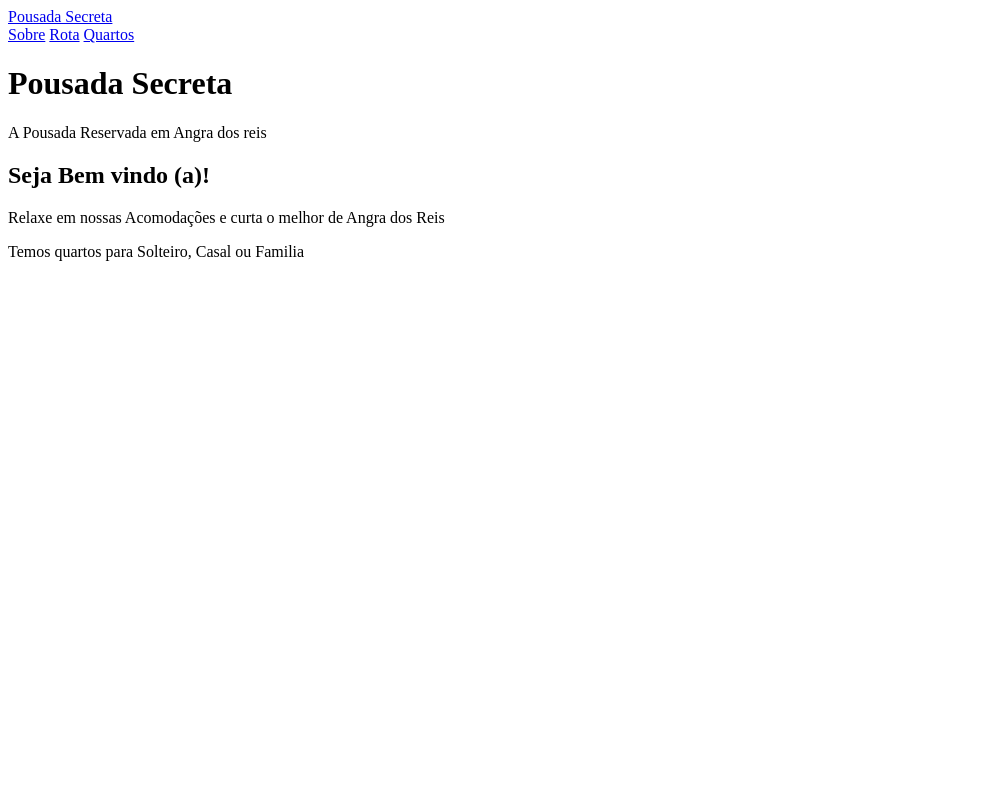
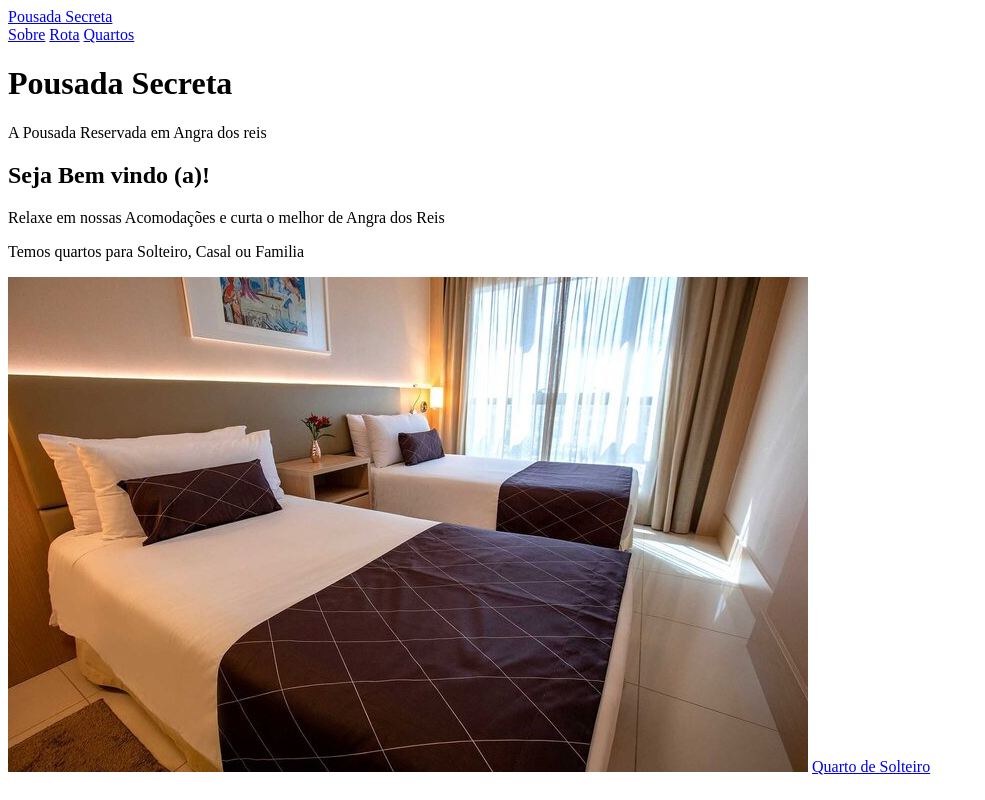
Before and after one commit to Danielsilverio81/Criando-primeiro-Site-web-Basico-Exercicio-do-Plano-de-Estudo-DevMedia, a plain HTML site: page index.html in a window 1280 px wide. Shown: the whole page, without its empty margins (0-985 px from the left). Drawn offline with Linux system fonts and the light colour scheme.

Commit message:
adicionei imagens

```diff
--- a/index.html
+++ b/index.html
@@ -23,4 +23,8 @@
         <p>Temos quartos para Solteiro, Casal ou Familia</p>
     </div>
 </body>
+<body>
+    <img src="assets/quarto-solteiro1.jpg" alt="Quarto de solteiro">
+    <a href="#Quarto de Solteiro">Quarto de Solteiro</a>
+</body>
 </html>
```
